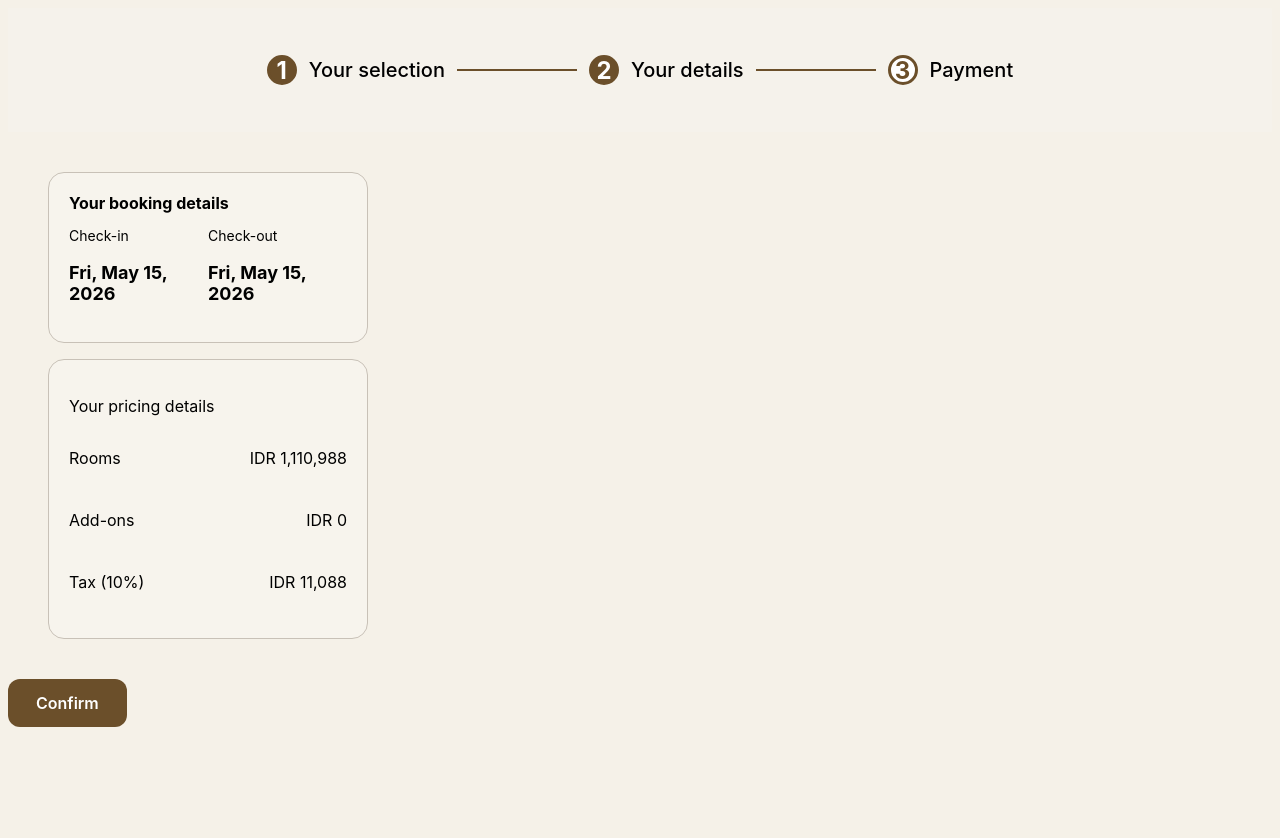
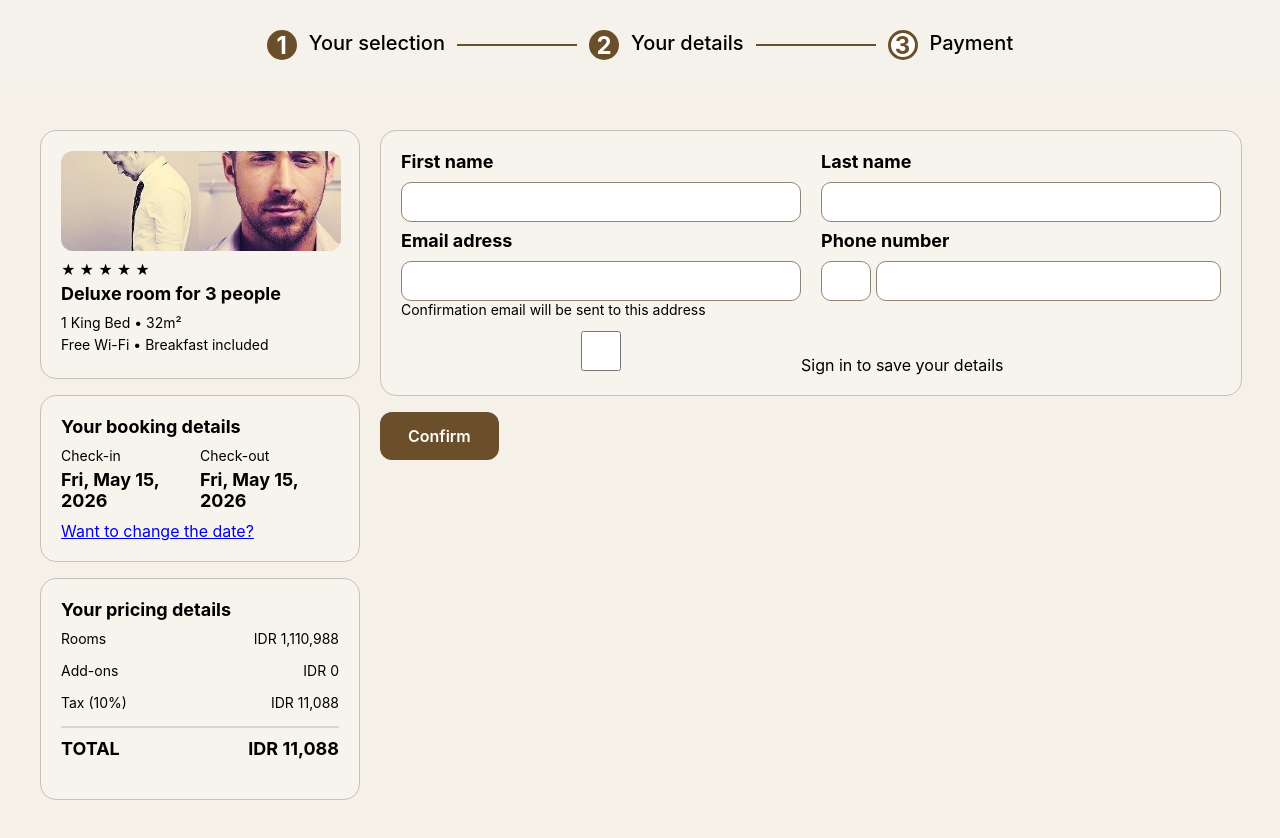
Before and after one commit to skyacinthus/WCC-Bertoga-Imut, a website: page app/booking/guest-details.html in a window 1280 px wide. Before the commit the page ends 800 px from the top, so only its background shows below. Drawn offline with Linux system fonts and the light colour scheme.

Commit message:
feat: fixing ui, add more features on booking

```diff
--- a/app/booking/booking.css
+++ b/app/booking/booking.css
@@ -1,4 +1,6 @@
 *{
+    margin: 0;
+    padding: 0;
     box-sizing: border-box;
     font-family: "Inter", sans-serif;
     font-size: 16px;
@@ -19,11 +21,12 @@ body{
     flex-direction: row;
 }
 
+/*STEPPER*/
 .stepper{
     display: flex;
     align-items: center;
     justify-content: center;
-    flex-direction: row;
+    flex-direction: row; /*turn into column*/
     gap: 12px;
 
     padding: 30px;
@@ -55,7 +58,7 @@ body{
 
 .line{
     width: 120px;
-    height: 2px;
+    height: 1.5px;
     background: #6B4F2A;
 }
 
@@ -69,12 +72,22 @@ body{
     font-weight: 500;
 }
 
-.booking-layout {
+/*MAIN LAYOUT*/
+.details-layout {
   display: flex;
-  gap: 10px;
+  gap: 20px;
 
   padding: 40px;
   align-items: flex-start;
+}
+
+.selection-layout {
+  display: flex;
+  gap: 20px;
+
+  padding: 40px;
+  align-items: center;
+  justify-content: center;
 }
 
 .left-section {
@@ -87,6 +100,10 @@ body{
 
 .right-section {
   flex: 1;
+
+  display: flex;
+  flex-direction: column;
+  gap: 16px;
 }
 
 .card {
@@ -98,10 +115,30 @@ body{
   padding: 20px;
 }
 
+.card-selection{
+  background: #f7f4ed;
+
+  width: 500px;
+  border: 1px solid #c8c1b7;
+  border-radius: 16px;
+
+  padding: 20px;
+}
+
+
+/*SECTIONAL THINGY*/
+.image-container {
+  width: 280px;
+  height: 100px;
+
+  margin-bottom: 10px;
+}
+
 .room-image {
   width: 100%;
+  height: 100%;
+  object-fit: cover;
   border-radius: 12px;
-  object-fit: cover;
 }
 
 .input-group {
@@ -110,8 +147,15 @@ body{
   gap: 8px;
 }
 
+.input-row{
+  display: flex;
+  flex-direction: row;
+  column-gap: 20px;
+}
+
 .input-group input {
-  height: 46px;
+  height: 40px;
+  width: 400px;
 
   border: 1px solid #8f8577;
   border-radius: 10px;
@@ -132,14 +176,36 @@ body{
   justify-content: space-between;
 }
 
-.booking-date p {
-  font-size: 14px;
+.booking-date-selection {
+  display: flex;
+  justify-content: space-between;
+  gap: 32px;
 }
 
-.booking-date h3 {
+p {
+  font-size: 14px;
+  margin-bottom: 5px;
+}
+
+h3 {
   font-size: 18px;
   font-weight: bold;
+  margin-bottom: 10px;
+}
 
+.grey-line{
+  width: 100%;
+  height: 2px;
+  background: #d5d5d5;
+  margin-bottom: 10px;
+}
+
+
+/*BUTTON*/
+.button-container{
+  display: flex;
+  justify-content: center;
+  margin-top: 0px;
 }
 
 button {
@@ -149,6 +215,7 @@ button {
   border: none;
   border-radius: 12px;
 
+  width: fit-content;
   padding: 14px 28px;
 
   font-size: 16px;
@@ -158,3 +225,21 @@ button {
 
   transition: 0.3s ease;
 }
+
+button.btn-selection{
+  background: #6B4F2A;
+  color: white;
+
+  border: none;
+  border-radius: 12px;
+
+  width: 500px;
+  padding: 14px 28px;
+
+  font-size: 16px;
+  font-weight: 600;
+
+  cursor: pointer;
+
+  transition: 0.3s ease;
+}
--- a/app/booking/guest-details.html
+++ b/app/booking/guest-details.html
@@ -7,7 +7,7 @@
 </head>
 
 <body>
-        <div class="stepper">
+    <div class="stepper">
         <div class="step active">
             <div class="circle">1</div>
             <p>Your selection</p>
@@ -28,15 +28,27 @@
         </div>
     </div>
 
-    <div class="booking-layout">
+    <div class="details-layout">
 
         <div class="left-section">
-            <!-- image -->
 
             <div class="card">
-                <div style="font-weight: bold;">
-                    Your booking details
+
+                <div class="image-container">
+                    <img src="public/img1.jpg" class="room-image">
                 </div>
+
+                <div>
+                    <p>★ ★ ★ ★ ★</p>
+                    <h3>Deluxe room for 3 people</h3>
+                    <p>1 King Bed • 32m²</p>
+                    <p>Free Wi-Fi • Breakfast included</p>
+                </div>
+            </div>
+
+            <div class="card">
+                <h3>Your booking details</h3>
+
                 <div class="booking-date">
                     <div>
                         <p>Check-in</p>
@@ -48,32 +60,78 @@
                         <h3>Fri, May 15, 2026</h3>
                     </div>
                 </div>
+
+                <a href="/booking/selection.html">Want to change the date?</a>
+
             </div>
 
             <div class="card">
-                <p>Your pricing details</p>
+                <h3>Your pricing details</h3>
                 <div class="price-row">
                     <p>Rooms</p>
                     <p>IDR 1,110,988</p>
                 </div>
+
                 <div class="price-row">
                     <p>Add-ons</p>
                     <p>IDR 0</p>
                 </div>
+
                 <div class="price-row">
                     <p>Tax (10%)</p>
                     <p>IDR 11,088</p>
+                </div>
+
+                <div class="grey-line"></div>
+
+                <div class="price-row">
+                    <h3>TOTAL</h3>
+                    <h3>IDR 11,088</h3>
                 </div>
 
             </div>
         </div>
 
         <div class="right-section">
-            <!-- form -->
+
+            <div class="card">
+                <div class="input-group">
+
+                    <div class="input-row">
+                        <div>
+                            <h3>First name</h3>
+                            <input type="text"/>
+                        </div>
+
+                        <div>
+                            <h3>Last name</h3>
+                            <input type="text"/>
+                        </div>
+                    </div>
+
+                    <div class="input-row">
+                        <div>
+                            <h3>Email adress</h3>
+                            <input type="text" class="input" required>
+                            <p>Confirmation email will be sent to this address</p>
+                        </div>
+
+                        <div>
+                            <h3>Phone number</h3>
+                            <input type="text" class="input" style="width: 50px;">
+                            <input type="text" class="input" style="width: 345px;">
+                        </div>
+                    </div>
+
+                    <div>
+                        <input type="checkbox">Sign in to save your details
+                    </div>
+                </div>
+            </div>
+            <button class="button" onclick="window.location.href='/booking/payment.html'">Confirm</button>
+
         </div>
 
     </div>
 
-    <button class="button" onclick="window.location.href='/booking/payment.html'">Confirm</button>
-
 </body>
```
Also changed, not shown: app/booking/payment.html (+4 -0 lines), app/booking/selection.html (+46 -2 lines), app/global.css (+136 -120 lines), app/index.html (+10 -6 lines), app/booking/public/img1.jpg (added), app/booking/public/img2.jpg (added), app/booking/public/img3.jpg (added), app/booking/public/img4.jpg (added), app/booking/public/img5.jpg (added), app/booking/public/img6.png (added), app/booking/public/img7.png (added).
